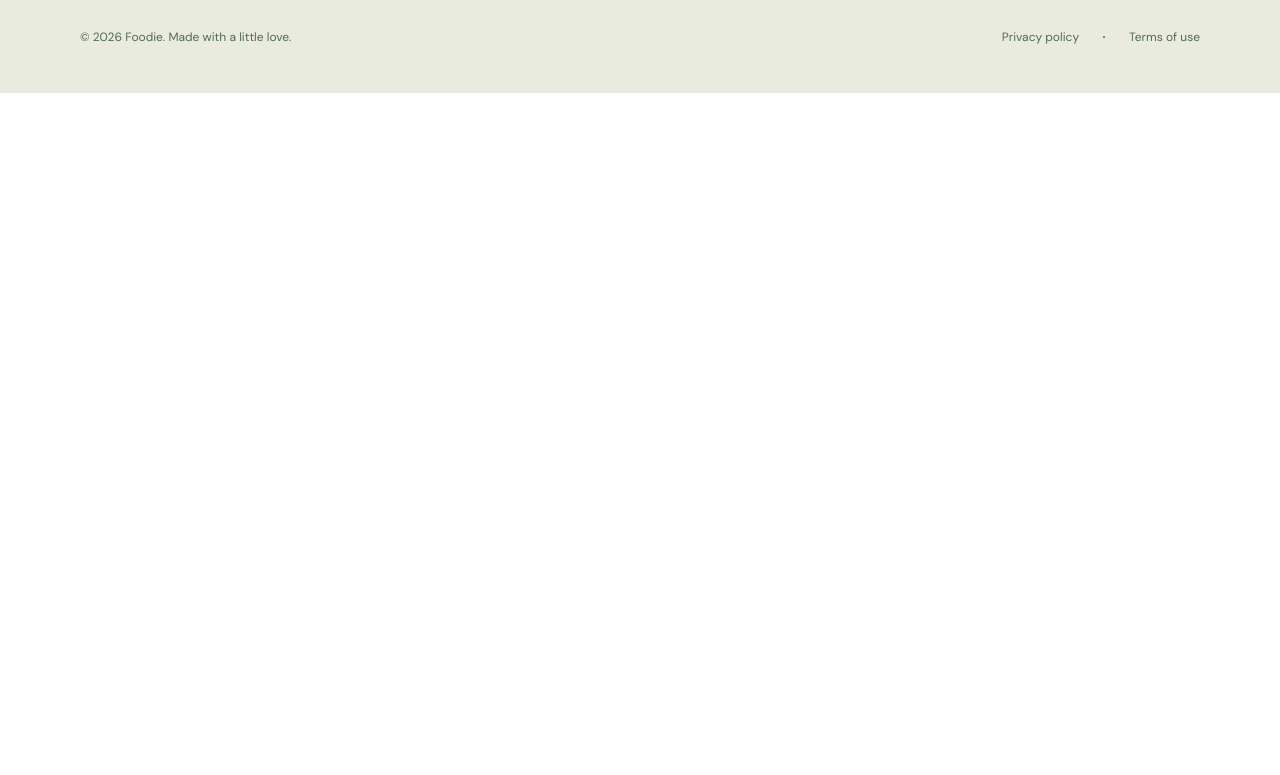
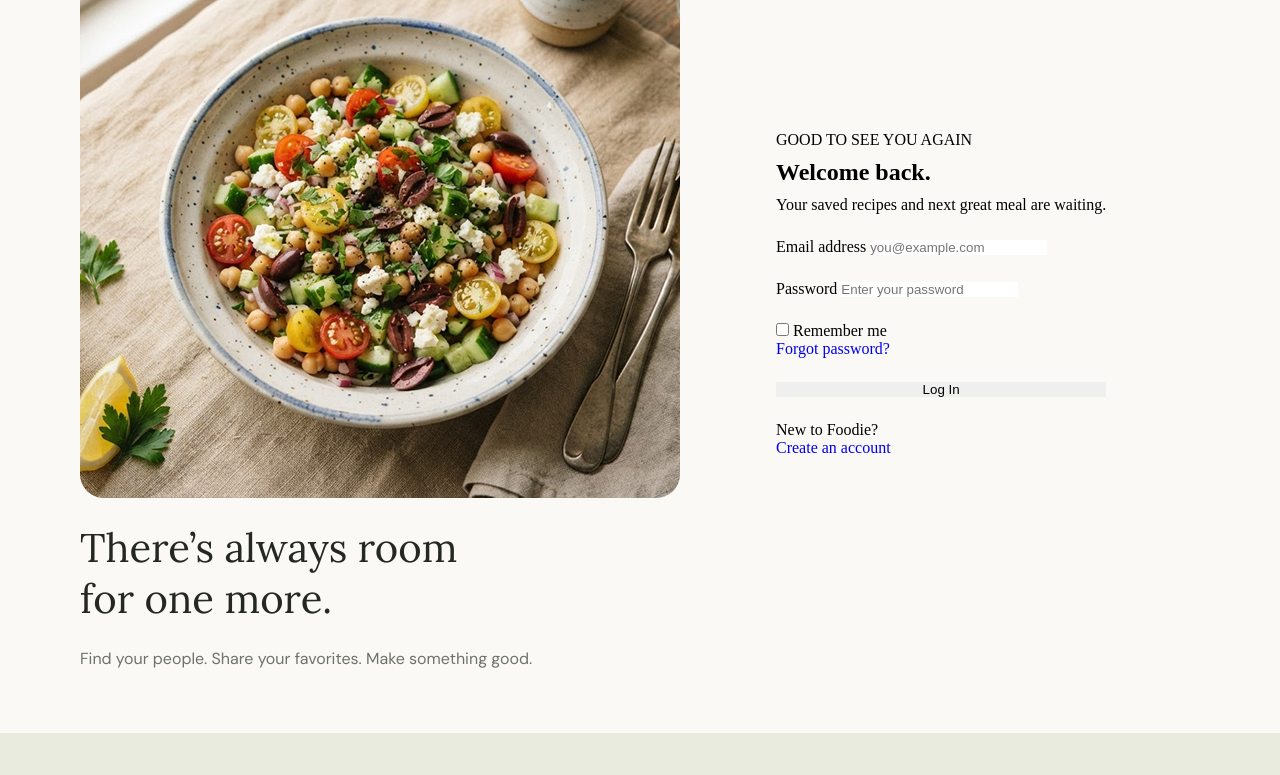
Before and after one commit to NNTEBCIMANN/js_project5, a plain HTML site: page pages/logIn.html in a window 1280 px wide. Shown: the part 225-1000 px from the top of the page. Before the commit the page ends 800 px from the top, so only its background shows below. Drawn offline with Linux system fonts and the light colour scheme; files whose address does not match are found by name.

Commit message:
logIn init & some work done

```diff
--- a/pages/logIn.html
+++ b/pages/logIn.html
@@ -13,9 +13,57 @@
         <a href="../index.html"> Home </a><a href="explore.html"> Explore </a
         ><a href="assistant.html"> AI Asistent </a>
       </nav>
-      <div><button>Log In</button><button>Share A Recipe</button></div>
+      <div>
+        <button><a href="pages/logIn.html">Log In</a></button>
+        <button><a href="pages/addR.html">Share A Recipe</a></button>
+      </div>
     </header>
-    <main></main>
+    <main id="logIn">
+      <article>
+        <section id="imgTxt">
+          <img src="../images/loginImg.png" alt="" />
+          <h2>There’s always room for one more.</h2>
+          <p>Find your people. Share your favorites. Make something good.</p>
+        </section>
+        <section id="welcome">
+          <div id="good">
+            <p>GOOD TO SEE YOU AGAIN</p>
+            <h2>Welcome back.</h2>
+            <p>Your saved recipes and next great meal are waiting.</p>
+          </div>
+          <div>
+            <label for="email">Email address</label>
+            <input
+              type="email"
+              name="email"
+              id="email"
+              placeholder="you@example.com"
+            />
+          </div>
+          <div>
+            <label for="pass">Password</label>
+            <input
+              type="password"
+              name="pass"
+              id="pass"
+              placeholder="Enter your password"
+            />
+          </div>
+          <div>
+            <div>
+              <input type="checkbox" name="chb" id="chb" />
+              <label for="chb">Remember me</label>
+            </div>
+            <a href="#">Forgot password?</a>
+          </div>
+          <button>Log In</button>
+          <div>
+            <p>New to Foodie?</p>
+            <a href="register.html">Create an account</a>
+          </div>
+        </section>
+      </article>
+    </main>
     <footer>
       <div>
         <div id="name">
--- a/style.css
+++ b/style.css
@@ -66,12 +66,18 @@ header button {
   background-color: transparent;
   color: rgba(82, 107, 79, 1);
 }
+header button a {
+  color: rgba(82, 107, 79, 1);
+}
 header button:last-child,
 #index #explore {
+  color: #fff;
   background-color: rgba(82, 107, 79, 1);
-  color: #fff;
   border-radius: 10px;
   padding: 14px 24px;
+}
+header button:last-child a {
+  color: #fff;
 }
 #hActive {
   color: rgba(82, 107, 79, 1);
@@ -676,6 +682,47 @@ header button:last-child,
 }
 
 /*
+                              logIn.html
+*/
+
+#logIn {
+  padding: 48px 80px 64px;
+  background-color: rgba(250, 249, 246, 1);
+}
+#logIn article {
+  display: flex;
+  gap: 96px;
+}
+#logIn #imgTxt {
+  display: flex;
+  flex-direction: column;
+  gap: 24px;
+}
+#logIn #imgTxt h2 {
+  font-family: Lora;
+  font-size: 40px;
+  color: rgba(37, 40, 32, 1);
+  font-weight: 400;
+  width: 390px;
+}
+#logIn #imgTxt p {
+  font-family: SR;
+  font-size: 16px;
+  color: rgba(110, 114, 104, 1);
+}
+#logIn #welcome {
+  align-self: center;
+  display: flex;
+  flex-direction: column;
+  gap: 24px;
+}
+#logIn #welcome #good {
+  display: flex;
+  flex-direction: column;
+  gap: 10px;
+}
+
+/*
                               F o o t e r
 */
 
```
Also changed, not shown: index.html (+4 -1 lines), pages/addR.html (+4 -1 lines), pages/assistant.html (+4 -1 lines), pages/explore.html (+6 -2 lines), pages/profile.html (+4 -1 lines), pages/recipe.html (+4 -1 lines), pages/register.html (+4 -1 lines), images/loginImg.png (added).
